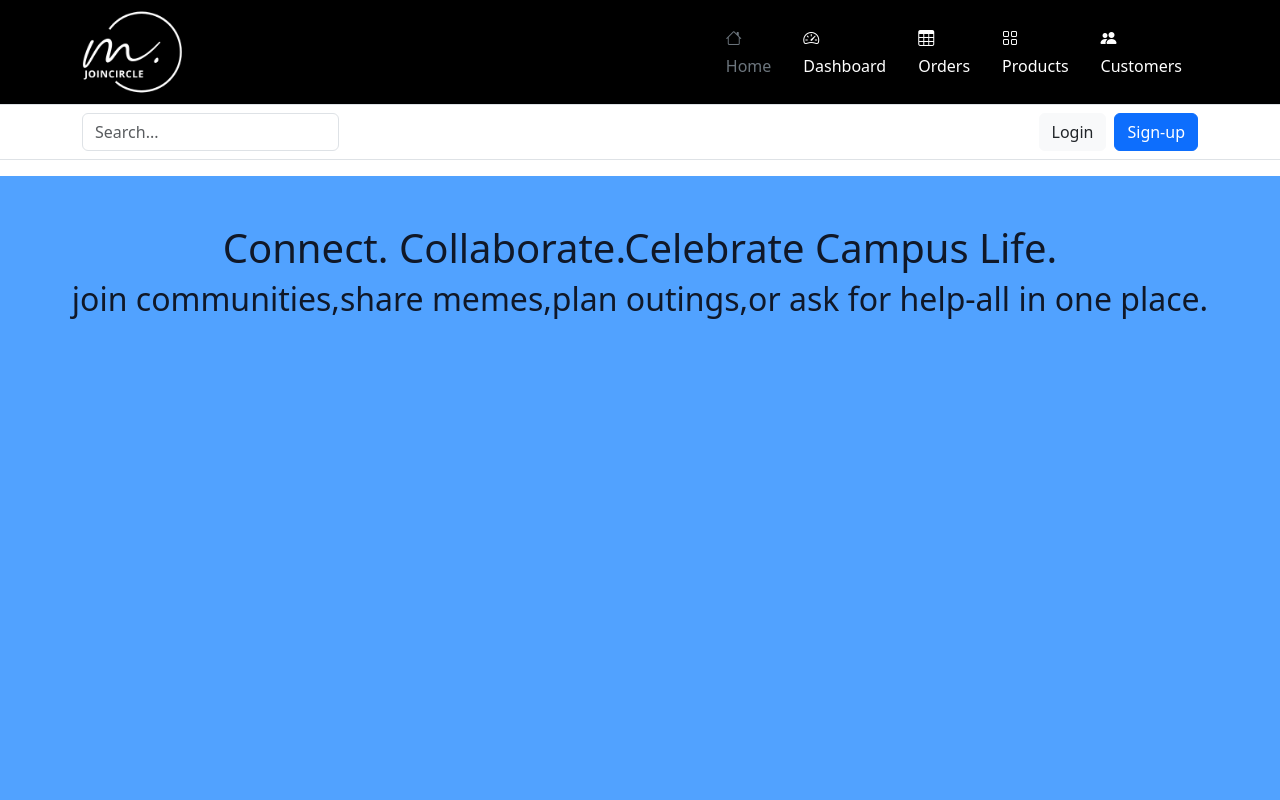
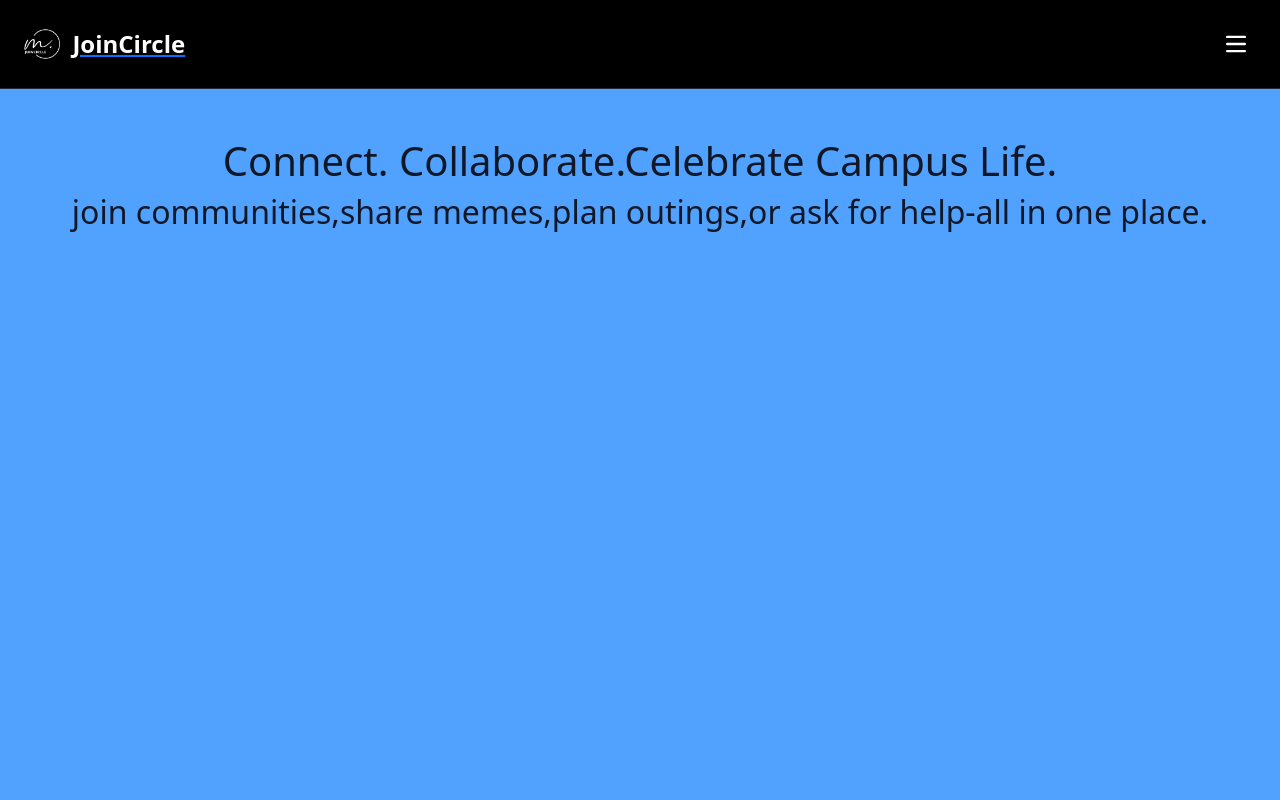
Before and after one commit to Join-Circle/JoinCircle, a React (Vite) app in the folder Frontend/vite-project/: page / in a window 1280 px wide. Shown: the top 800 px of the page. Built offline with nearby package versions, Linux system fonts and the light colour scheme.

Commit message:
navbarchanged

```diff
--- a/Frontend/vite-project/src/components/Navbar.jsx
+++ b/Frontend/vite-project/src/components/Navbar.jsx
@@ -1,75 +1,89 @@
-import React from "react";
 import Logo from "../images/logo.png";
+import React, { useState } from "react";
 
-export default function Navbar() {
+const Navbar = () => {
+  const [isOpen, setIsOpen] = useState(false);
+
   return (
-    <header>
-      <div className="px-3 py-2 bg-black text-white border-bottom">
-        <div className="container">
-          <div className="d-flex flex-wrap align-items-center justify-content-center justify-content-lg-start">
+    <nav className="border-b border-gray-800 bg-black">
+      <div className="max-w-screen-xl flex flex-wrap items-center justify-between mx-auto p-4">
         <a
-              href="/"
-              className="d-flex align-items-center my-2 my-lg-0 me-lg-auto text-white text-decoration-none"
+  href="#"
+  className="flex items-center space-x-3 rtl:space-x-reverse no-underline focus:outline-none focus:ring-0"
 >
-              <img src={Logo} alt="Logo" width="100" height="75" />
+  <img src={Logo} className="h-8" alt="Logo" />
+  <span className="self-center text-2xl font-semibold whitespace-nowrap text-white">
+    JoinCircle
+  </span>
 </a>
 
-            <ul className="nav col-12 col-lg-auto my-2 justify-content-center my-md-0 text-small">
+        <button
+          onClick={() => setIsOpen(!isOpen)}
+          type="button"
+          className="inline-flex items-center justify-center p-2 w-10 h-10 text-white rounded-lg hover:bg-gray-800 focus:outline-none focus:ring-2 focus:ring-gray-500"
+          aria-controls="navbar-hamburger"
+          aria-expanded={isOpen}
+        >
+          <span className="sr-only">Open main menu</span>
+          <svg
+            className="w-5 h-5"
+            aria-hidden="true"
+            xmlns="http://www.w3.org/2000/svg"
+            fill="none"
+            viewBox="0 0 17 14"
+          >
+            <path
+              stroke="currentColor"
+              strokeLinecap="round"
+              strokeLinejoin="round"
+              strokeWidth="2"
+              d="M1 1h15M1 7h15M1 13h15"
+            />
+          </svg>
+        </button>
+        <div
+          className={`${isOpen ? "block" : "hidden"} w-full mt-4`}
+          id="navbar-hamburger"
+        >
+          <ul className="flex flex-col font-medium rounded-lg bg-gray-900">
             <li>
-                <a href="#" className="nav-link text-secondary">
-                  <i className="bi bi-house d-block mx-auto mb-1"></i>
+              <a
+                href="#"
+                className="block py-2 px-3 text-white bg-gray-800 rounded-sm"
+                aria-current="page"
+              >
                 Home
               </a>
             </li>
             <li>
-                <a href="#" className="nav-link text-white">
-                  <i className="bi bi-speedometer2 d-block mx-auto mb-1"></i>
-                  Dashboard
+              <a
+                href="#"
+                className="block py-2 px-3 text-white hover:bg-gray-800"
+              >
+                Login
               </a>
             </li>
             <li>
-                <a href="#" className="nav-link text-white">
-                  <i className="bi bi-table d-block mx-auto mb-1"></i>
-                  Orders
+              <a
+                href="#"
+                className="block py-2 px-3 text-white hover:bg-gray-800"
+              >
+                SignUp
               </a>
             </li>
             <li>
-                <a href="#" className="nav-link text-white">
-                  <i className="bi bi-grid d-block mx-auto mb-1"></i>
-                  Products
-                </a>
-              </li>
-              <li>
-                <a href="#" className="nav-link text-white">
-                  <i className="bi bi-people-fill d-block mx-auto mb-1"></i>
-                  Customers
+              <a
+                href="#"
+                className="block py-2 px-3 text-white hover:bg-gray-800"
+              >
+                Support
               </a>
             </li>
           </ul>
         </div>
       </div>
-      </div>
+    </nav>
+  );
+};
 
-      <div className="px-3 py-2 border-bottom mb-3">
-        <div className="container d-flex flex-wrap justify-content-center">
-          <form className="col-12 col-lg-auto mb-2 mb-lg-0 me-lg-auto" role="search">
-            <input
-              type="search"
-              className="form-control"
-              placeholder="Search..."
-              aria-label="Search"
-            />
-          </form>
-          <div className="text-end">
-            <button type="button" className="btn btn-light text-dark me-2">
-              Login
-            </button>
-            <button type="button" className="btn btn-primary">
-              Sign-up
-            </button>
-          </div>
-        </div>
-      </div>
-    </header>
-  );
-}
+export default Navbar;
```
Lines whose indentation alone changed are shown as unchanged.
